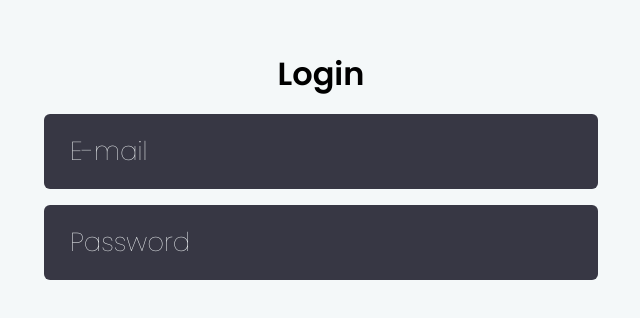
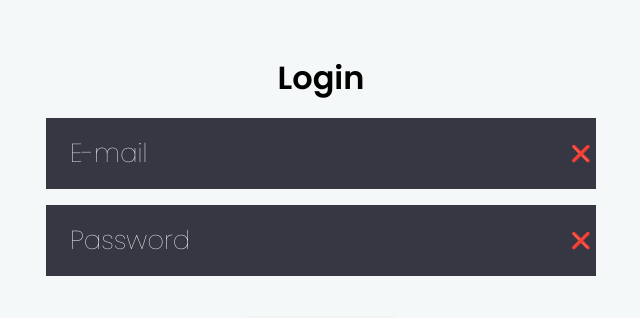
Before and after one commit to henrique-c-ladeira/clean-react-app, a React app: page / in a window 1280 px wide. Shown: the part 190-508 px from the top of the page, without its empty margins (319-959 px from the left). Built offline with nearby package versions, Linux system fonts and the light colour scheme.

Commit message:
feat: add status-indicator for input

```diff
--- /dev/null
+++ b/src/presentation/components/box-content/absolute-box-content.tsx
@@ -0,0 +1,16 @@
+import React from 'react';
+import { AbsoluteBoxContentSC } from './box-content.styled';
+
+export interface AbsoluteBoxContentProps
+  extends React.HTMLAttributes<HTMLDivElement> {
+  r?: number;
+  l?: number;
+  t?: number;
+  b?: number;
+}
+
+const AbsoluteBoxContent: React.FC<AbsoluteBoxContentProps> = (props) => (
+  <AbsoluteBoxContentSC {...props}>{props.children}</AbsoluteBoxContentSC>
+);
+
+export default AbsoluteBoxContent;
--- a/src/presentation/components/box-content/box-content.styled.tsx
+++ b/src/presentation/components/box-content/box-content.styled.tsx
@@ -1,4 +1,5 @@
 import styled, { css } from 'styled-components';
+import { AbsoluteBoxContentProps } from './absolute-box-content';
 import { BoxContentProps } from './box-content';
 
 const centerStyle = css`
@@ -15,3 +16,11 @@ export const BoxContentSC = styled.div<BoxContentProps>`
   ${(props) => props.h && `height: ${props.h}px`}
   ${(props) => props.w && `width: ${props.w}px`}
 `;
+
+export const AbsoluteBoxContentSC = styled.div<AbsoluteBoxContentProps>`
+  position: absolute;
+  ${(props) => props.r && `right: ${props.r}px;`}
+  ${(props) => props.l && `left: ${props.l}px;`}
+  ${(props) => props.b && `bottom: ${props.b}px;`}
+  ${(props) => props.t && `top: ${props.t}px;`}
+`;
--- a/src/presentation/components/input/input.styled.tsx
+++ b/src/presentation/components/input/input.styled.tsx
@@ -1,14 +1,20 @@
 import styled from 'styled-components';
 
+export const ContainerSC = styled.div`
+  display: flex;
+  position: relative;
+  background-color: ${(props) => props.theme.colors.darkContrast};
+  align-items: center;
+`;
+
 export const InputSC = styled.input`
+  border-width: 2px;
+  border-color: transparent;
+  border-radius: 6px;
   padding: 16px 24px;
   font-family: ${(props) => props.theme.font.regular};
   font-size: 26px;
-  background-color: ${(props) => props.theme.colors.darkContrast};
   color: ${(props) => props.theme.colors.textLight};
-  border-width: 2px;
-  border-color: transparent;
-  border-radius: 6px;
 
   &::placeholder {
     color: ${(props) => props.theme.colors.textLight};
--- a/src/presentation/components/input/input.tsx
+++ b/src/presentation/components/input/input.tsx
@@ -1,8 +1,24 @@
 import React from 'react';
-import { InputSC } from './input.styled';
+import AbsoluteBoxContent from '../box-content/absolute-box-content';
+import StatusIndicator from '../status-indicator/status-indicator';
+import { ContainerSC, InputSC } from './input.styled';
 
-type InputProps = React.InputHTMLAttributes<HTMLInputElement>;
+interface InputProps extends React.InputHTMLAttributes<HTMLInputElement> {
+  'data-testid'?: string;
+  error?: boolean;
+}
 
-const Input: React.FC<InputProps> = (props) => <InputSC {...props} />;
+const Input: React.FC<InputProps> = ({ error, ...props }) => (
+  <ContainerSC>
+    <InputSC {...props} />
+    <AbsoluteBoxContent r={5}>
+      <StatusIndicator
+        isSuccess={!error}
+        isError={error}
+        data-testid={`${props['data-testid']}-status-indicator`}
+      />
+    </AbsoluteBoxContent>
+  </ContainerSC>
+);
 
 export default Input;
--- a/src/presentation/components/status-indicator/status-indicator.tsx
+++ b/src/presentation/components/status-indicator/status-indicator.tsx
@@ -5,15 +5,31 @@ interface StatusIndicatorProps {
   isSuccess?: boolean;
   isLoading?: boolean;
   isError?: boolean;
+  'data-testid'?: string;
 }
 
 const StatusIndicator: React.FC<StatusIndicatorProps> = (props) => {
+  const testId = props['data-testid']
+    ? props['data-testid']
+    : 'status-indicator';
   if (props.isSuccess)
-    return <Typography data-testid="status-indicator"> Success</Typography>;
+    return (
+      <Typography variant="bodySmall" data-testid={testId}>
+        ✅
+      </Typography>
+    );
   if (props.isLoading)
-    return <Typography data-testid="status-indicator"> Loading...</Typography>;
+    return (
+      <Typography variant="bodySmall" data-testid={testId}>
+        ...
+      </Typography>
+    );
   if (props.isError)
-    return <Typography data-testid="status-indicator"> Error</Typography>;
+    return (
+      <Typography variant="bodySmall" data-testid={testId}>
+        ❌
+      </Typography>
+    );
   return null;
 };
 
--- a/src/presentation/modules/user-account/login-screen.tsx
+++ b/src/presentation/modules/user-account/login-screen.tsx
@@ -34,6 +34,7 @@ const Login: React.FC<LoginProps> = ({ validation }) => {
         type="email"
         placeholder="E-mail"
         data-testid="email"
+        error
       />
       <BoxContent h={16} />
       <Input
@@ -42,6 +43,7 @@ const Login: React.FC<LoginProps> = ({ validation }) => {
         type="password"
         placeholder="Password"
         data-testid="password"
+        error
       />
       <BoxContent h={40} />
       <Button title="Submit" data-testid="submit-button" disabled />
--- a/src/presentation/theme/global-styled.styled.tsx
+++ b/src/presentation/theme/global-styled.styled.tsx
@@ -1,7 +1,13 @@
 import { createGlobalStyle } from 'styled-components';
 
 const GlobalStyle = createGlobalStyle`
-
+  input {
+    border: none;
+    background-color: inherit;
+    &:focus {
+      border: none;
+    }
+  }
   body {
     margin: 0;
     padding: 0;
```
Also changed, not shown: 1 other file (tests, documents, lock files or other folders).
